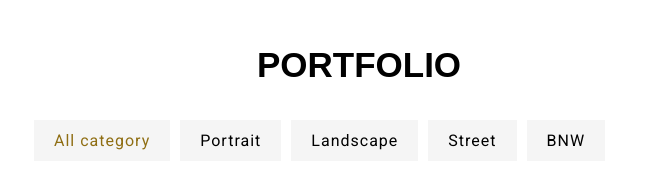
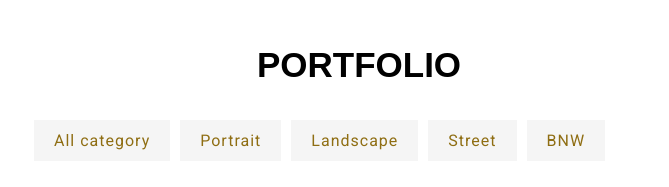
Before and after one commit to nazibah11/11.github.io, a plain HTML site: page portfolio.html in a window 1280 px wide. Shown: the part 880-1067 px from the top of the page, without its empty margins (281-950 px from the left). Drawn offline with nearby package versions, Linux system fonts and the light colour scheme.

Commit message:
Update portfolio.html

```diff
--- a/portfolio.html
+++ b/portfolio.html
@@ -77,10 +77,10 @@
                 <div>
                   <ul>
                     <li class="list active" data-filter="all">All category</li>
-                    <li class="list" data-filter="portrait">Portrait</li>
-                    <li class="list" data-filter="landscape">Landscape</li>
-                    <li class="list" data-filter="street">Street</li>
-                    <li class="list" data-filter="bnw">BNW</li>
+                    <li class="list active" data-filter="portrait">Portrait</li>
+                    <li class="list active " data-filter="landscape">Landscape</li>
+                    <li class="list active" data-filter="street">Street</li>
+                    <li class="list active" data-filter="bnw">BNW</li>
                 </ul>
             <div class="photo">
                 <div class="pictures portrait"><img src="one.jpg"></div>
```
